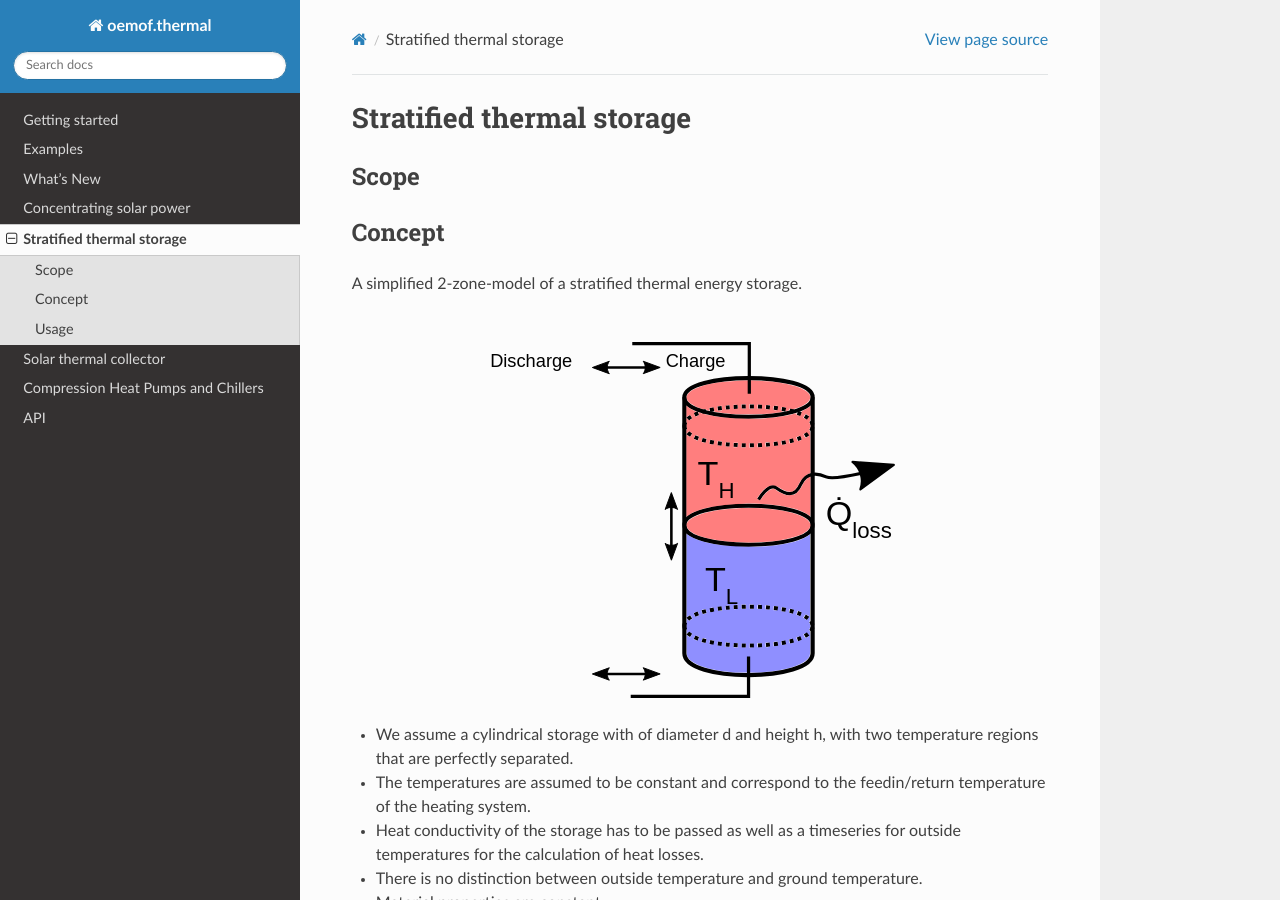
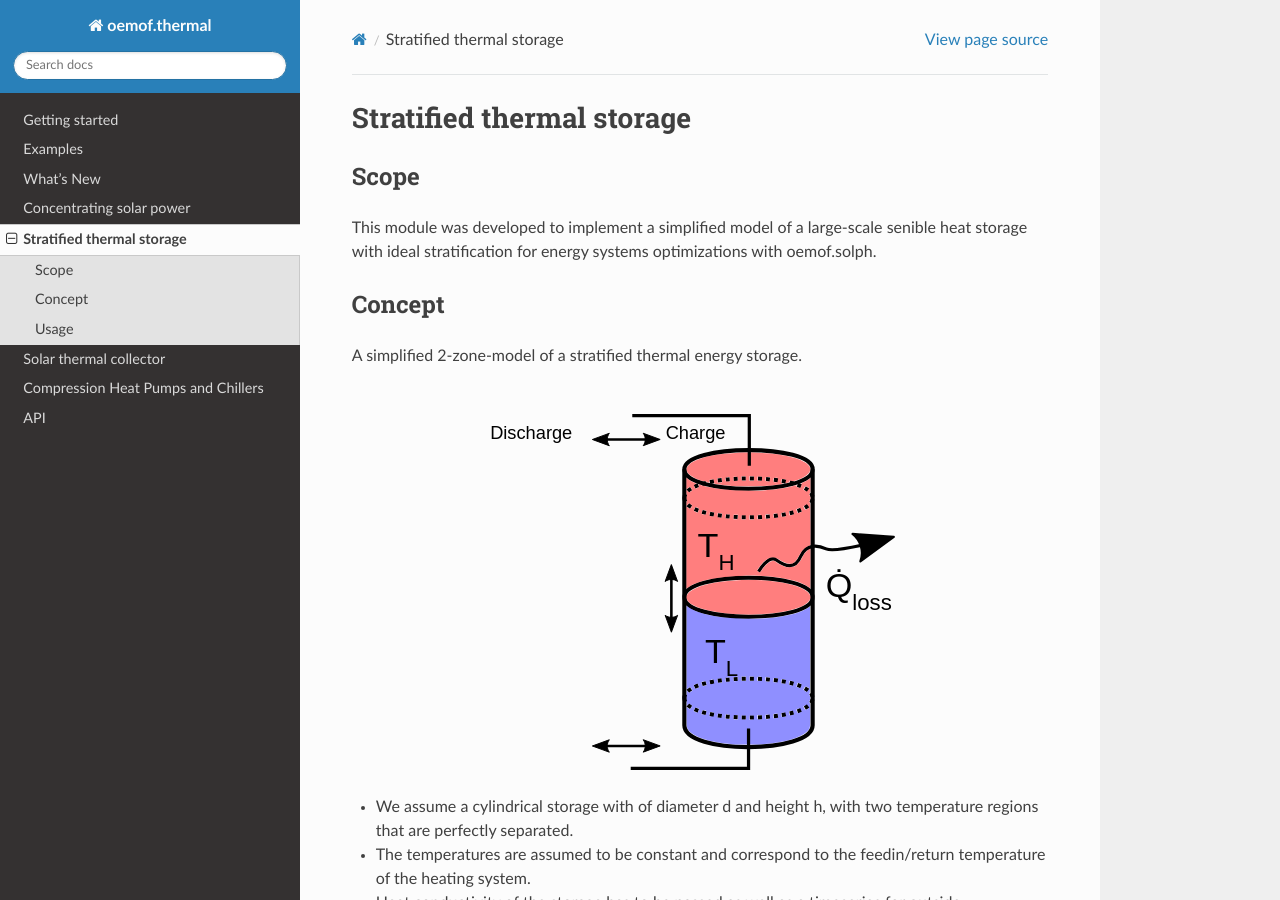
Before and after one commit to oemof/oemof-thermal, a Sphinx documentation site: the page built from docs/stratified_thermal_storage.rst, in a window 1280 px wide and 900 px high. Built offline with Sphinx 7.4.7 and the Read the Docs theme 2.0.0, drawn with Linux system fonts in a browser that asks for light colours; formulas are drawn with MathJax 3; pages that are not in the unit, such as notebooks, are missing from menus.

Commit message:
Add description of scope for thermal storage

```diff
--- a/docs/stratified_thermal_storage.rst
+++ b/docs/stratified_thermal_storage.rst
@@ -6,6 +6,11 @@ Stratified thermal storage
 
 Scope
 _____
+
+This module was developed to implement a simplified model of a large-scale
+senible heat storage with ideal stratification for energy systems optimizations
+with oemof.solph.
+
 
 Concept
 _______
```
